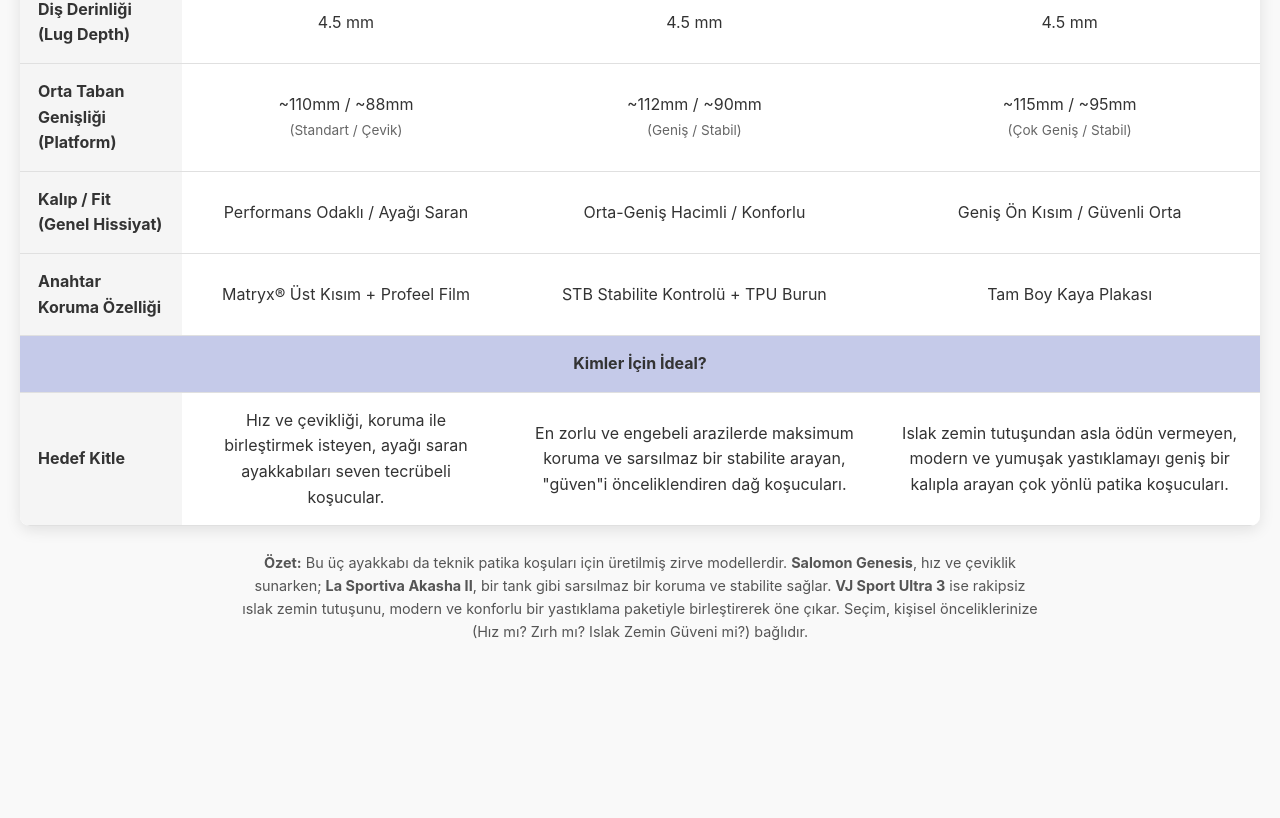
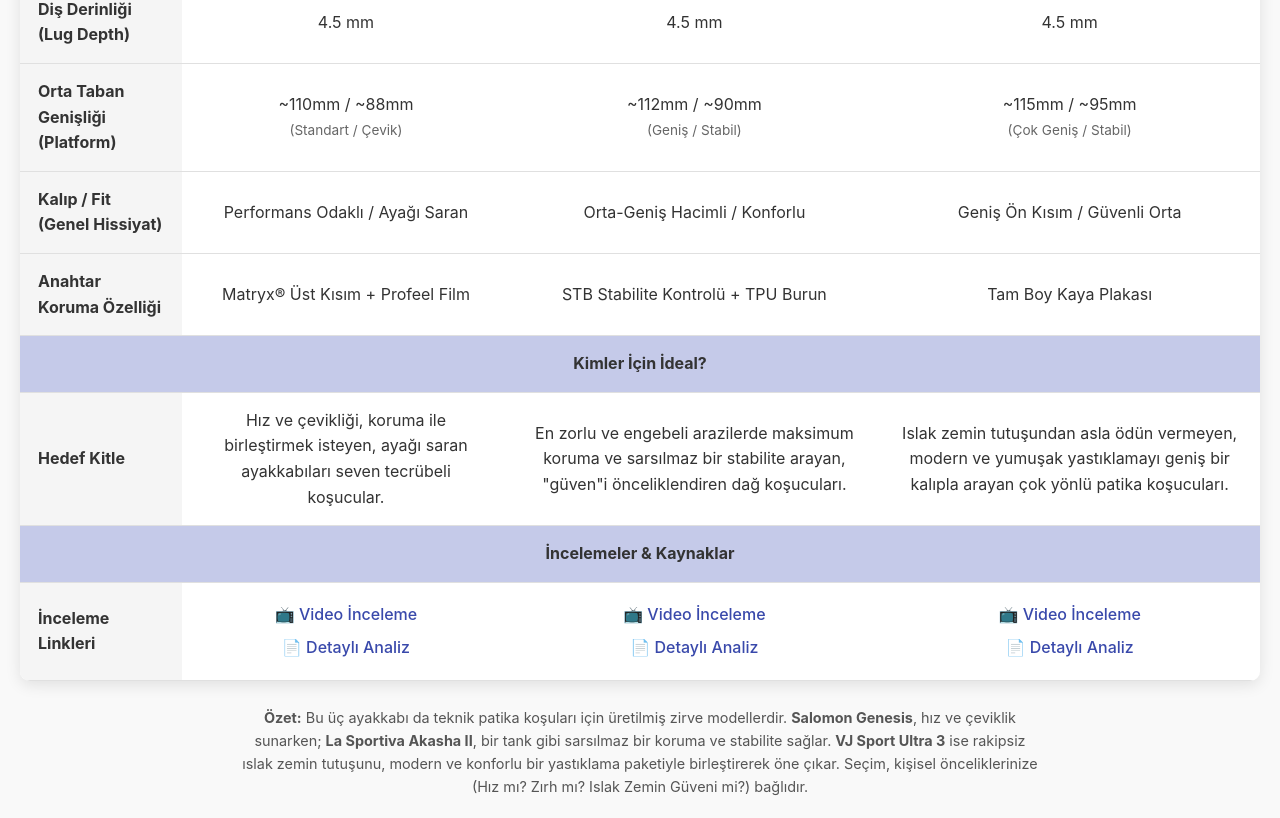
Before and after one commit to oraygungor/teknikayakkabi, a plain HTML site: page index.html in a window 1280 px wide. Shown: the part 1361-2179 px from the top of the page. Before the commit the page ends 2024 px from the top, so only its background shows below. Drawn offline with Linux system fonts and the light colour scheme.

Commit message:
Update index.html

```diff
--- a/index.html
+++ b/index.html
@@ -84,6 +84,16 @@
         .small-text {
             font-size: 0.85em;
             color: #666;
+        }
+        .review-link a {
+            display: inline-block;
+            margin: 4px 0;
+            text-decoration: none;
+            color: #3949ab;
+            font-weight: 500;
+        }
+        .review-link a:hover {
+            text-decoration: underline;
         }
     </style>
 </head>
@@ -209,6 +219,24 @@
                     <td>En zorlu ve engebeli arazilerde maksimum koruma ve sarsılmaz bir stabilite arayan, "güven"i önceliklendiren dağ koşucuları.</td>
                     <td>Islak zemin tutuşundan asla ödün vermeyen, modern ve yumuşak yastıklamayı geniş bir kalıpla arayan çok yönlü patika koşucuları.</td>
                 </tr>
+
+                <!-- İNCELEME LİNKLERİ -->
+                <tr style="background-color:#e8eaf6;"><th colspan="4" style="text-align:center; background-color:#c5cae9; box-shadow: none;">İncelemeler & Kaynaklar</th></tr>
+                <tr>
+                    <th>İnceleme Linkleri</th>
+                    <td class="review-link">
+                        <a href="https://www.youtube.com/watch?v=U2KIUi9-QUI" target="_blank" title="Video İnceleme">📺 Video İnceleme</a><br>
+                        <a href="https://runrepeat.com/salomon-genesis" target="_blank" title="Teknik İnceleme">📄 Detaylı Analiz</a>
+                    </td>
+                    <td class="review-link">
+                        <a href="https://www.youtube.com/watch?v=K1zYJ7zpPZw" target="_blank" title="Video İnceleme">📺 Video İnceleme</a><br>
+                        <a href="https://trailtopeak.com/2023/07/26/gear-review-la-sportiva-akasha-ii-trail-shoe/" target="_blank" title="Teknik İnceleme">📄 Detaylı Analiz</a>
+                    </td>
+                    <td class="review-link">
+                        <a href="https://www.youtube.com/watch?v=Uq7gWiCgaeA" target="_blank" title="Video İnceleme">📺 Video İnceleme</a><br>
+                        <a href="https://www.roadtrailrun.com/2025/06/vj-shoes-ultra-3-multi-tester-review.html" target="_blank" title="Teknik İnceleme">📄 Detaylı Analiz</a>
+                    </td>
+                </tr>
             </tbody>
         </table>
     </div>
```
